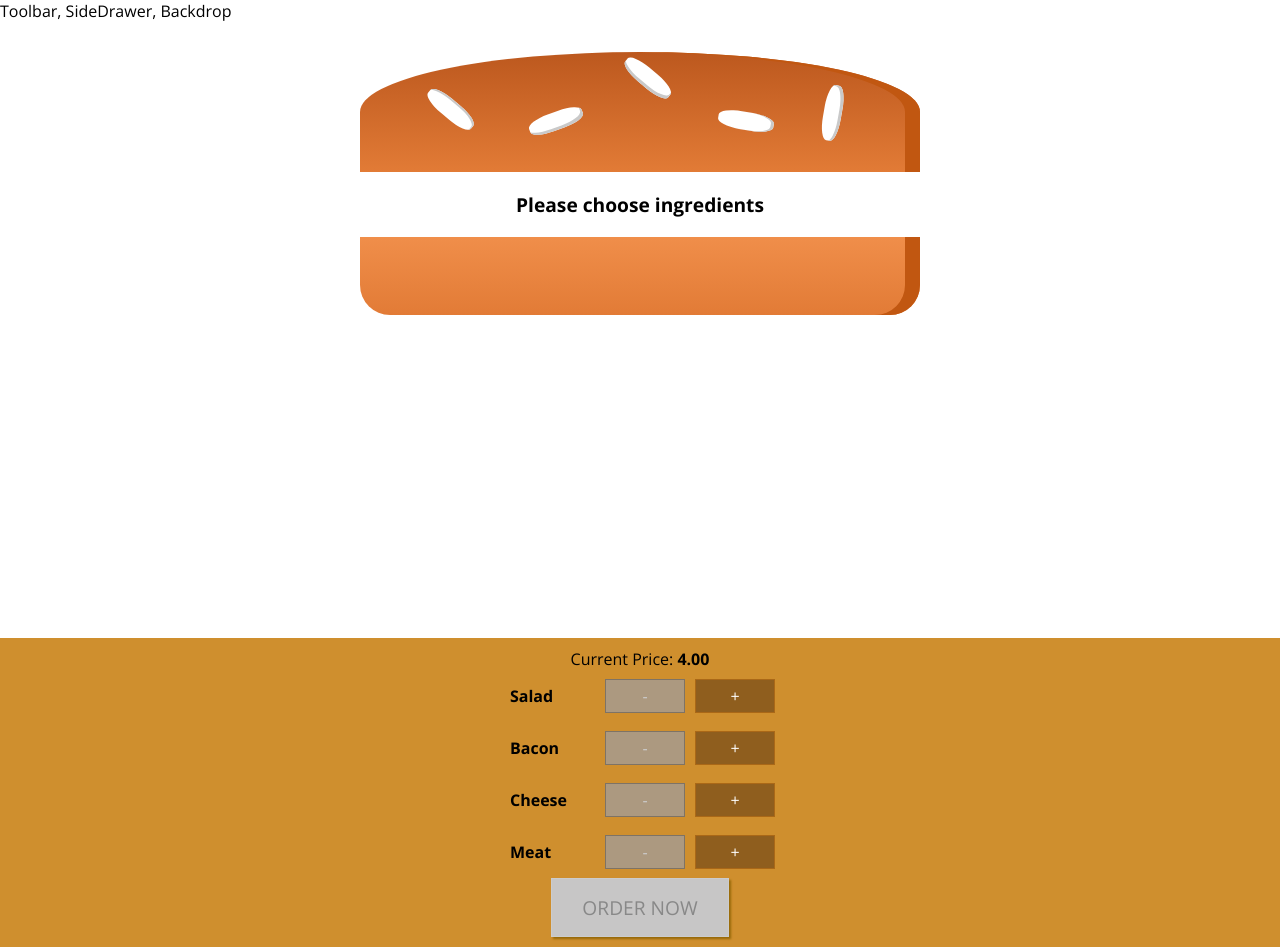
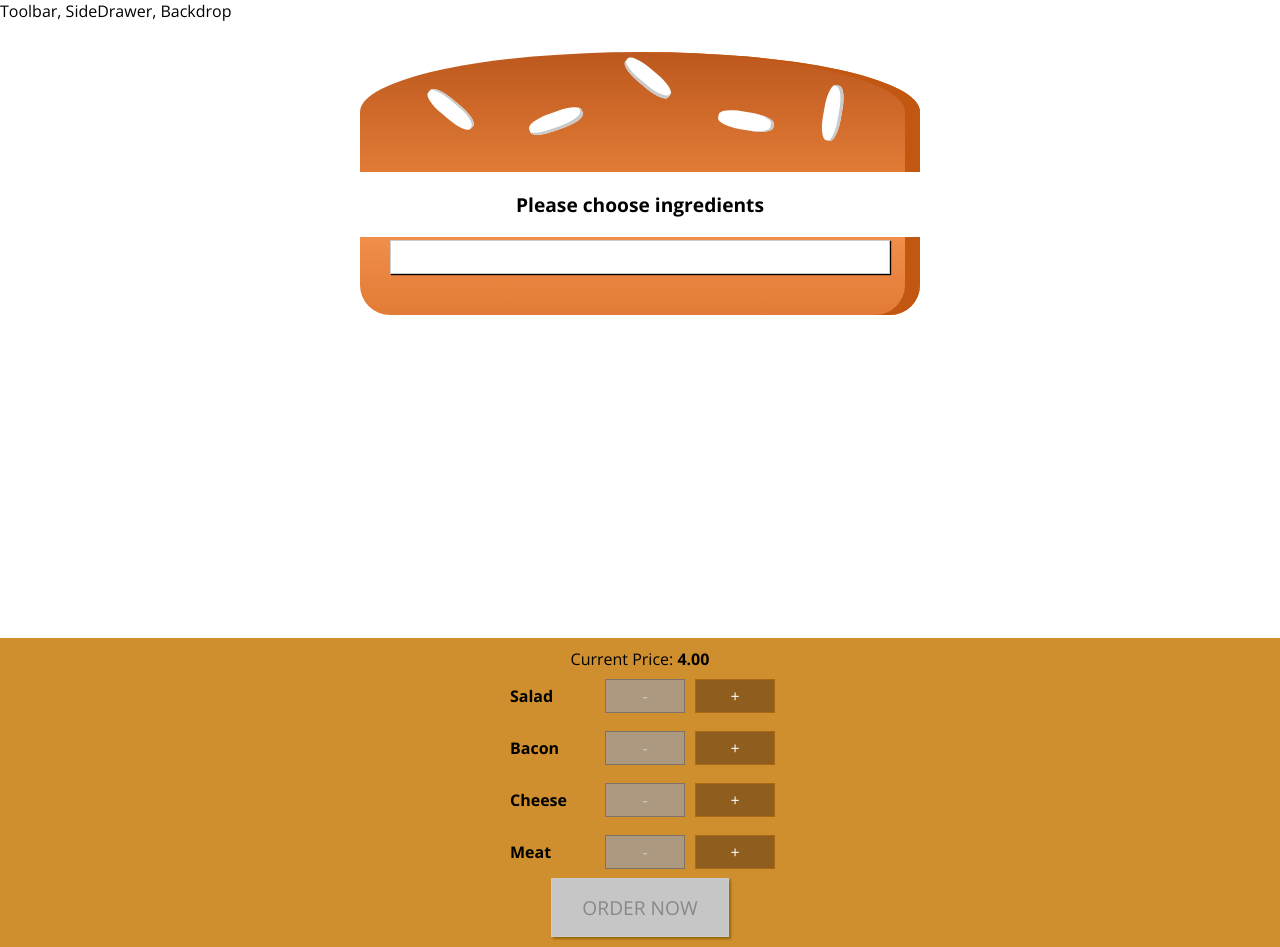
Before and after one commit to Jarkkohei/React-Complete-Guide, a React app: page / in a window 1280 px wide. Built offline with nearby package versions, Linux system fonts and the light colour scheme.

Commit message:
Added the /UI/Modal/Modal.js and .css -folders and files. Also added the /UI/Backdrop/Backdrop.js -folder and file.

```diff
--- /dev/null
+++ b/src/components/UI/Modal/Modal.css
@@ -0,0 +1,20 @@
+.Modal {
+    position: fixed;
+    z-index: 500;
+    background-color: white;
+    width: 70%;
+    border: 1px solid #ccc;
+    box-shadow: 1px 1px 1px black;
+    padding: 16px;
+    left: 15%;
+    top: 30%;
+    box-sizing: border-box;
+    transition: all 0.3s ease-out;
+}
+
+@media (min-width: 600px) {
+    .Modal {
+        width: 500px;
+        left: calc(50% - 250px);
+    }
+}
--- /dev/null
+++ b/src/components/UI/Modal/Modal.js
@@ -0,0 +1,11 @@
+import React from 'react';
+
+import classes from './Modal.css';
+
+const modal = (props) => (
+    <div className={classes.Modal}>
+        {props.children}
+    </div>
+);
+
+export default modal;
--- a/src/containers/BurgerBuilder/BurgerBuilder.js
+++ b/src/containers/BurgerBuilder/BurgerBuilder.js
@@ -3,6 +3,7 @@
 import Aux from '../../hoc/Auxiliary';
 import Burger from './../../components/Burger/Burger';
 import BuildControls from './../../components/Burger/BuildControls/BuildControls';
+import Modal from './../../components/UI/Modal/Modal';
 
 const INGREDIENT_PRICES = {
     salad: 0.5,
@@ -31,6 +32,7 @@
         purchasable: false
     }
 
+
     updatePurchaseState = (ingredients) => {
         //  Create an array of ingredients.
         const sum = Object.keys(ingredients)
@@ -46,6 +48,7 @@
         //  Set "state.purchasable" to "True" or "False".
         this.setState({purchasable: sum > 0});
     }
+
 
     addIngredientHandler = (type) => {
         //  Update the count of an ingredient.
@@ -68,6 +71,7 @@
         this.setState({totalPrice: newPrice, ingredients: updatedIngredients});
         this.updatePurchaseState(updatedIngredients);
     }
+
 
     removeIngredientHandler = (type) => {
         const oldCount = this.state.ingredients[type];
@@ -109,6 +113,7 @@
 
         return(
             <Aux>
+                <Modal />
                 <Burger ingredients={this.state.ingredients}/>
                 <BuildControls
                     ingredientAdded={this.addIngredientHandler}
```
Also changed, not shown: src/components/UI/Backdrop/Backdrop.js (added).
